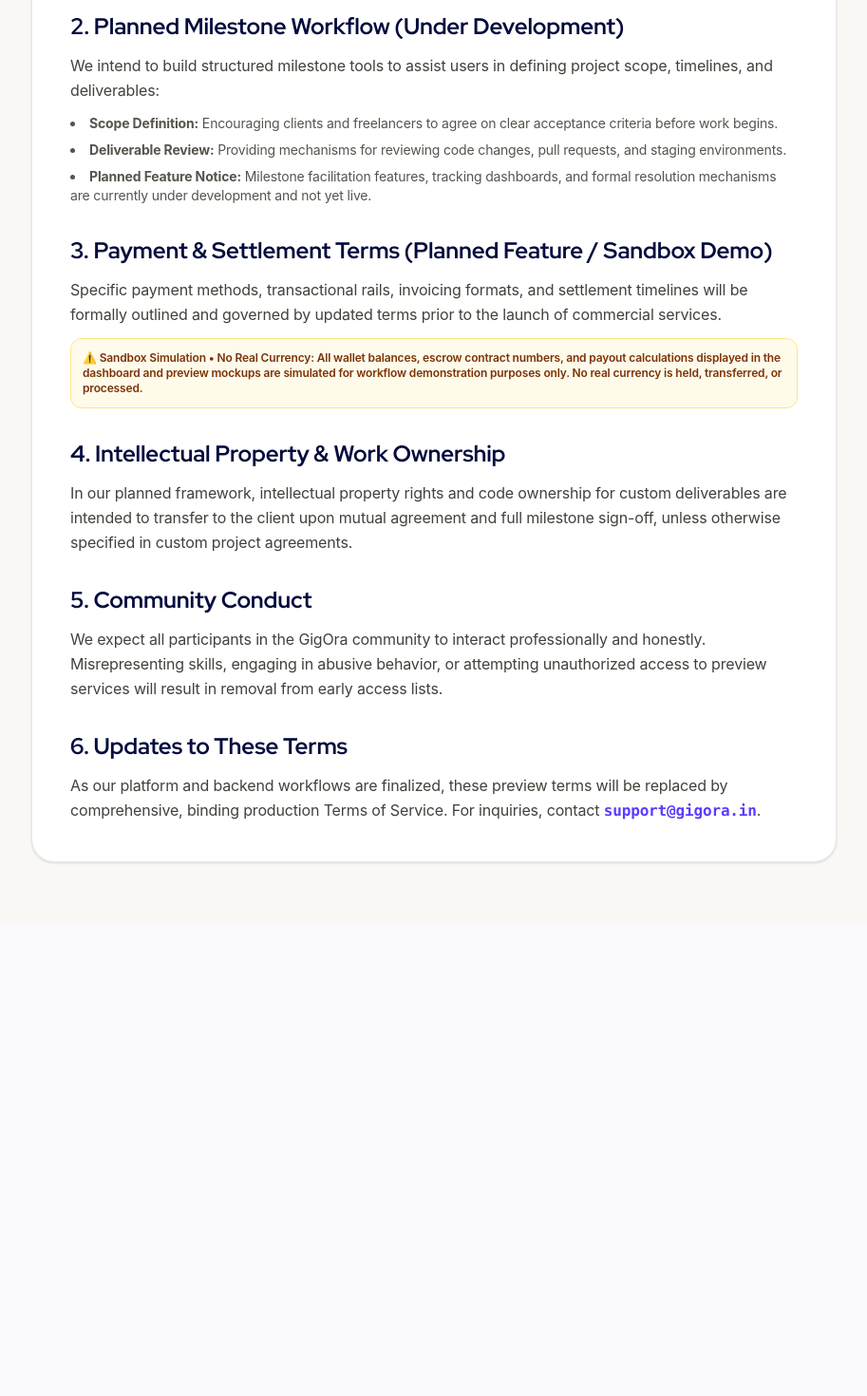
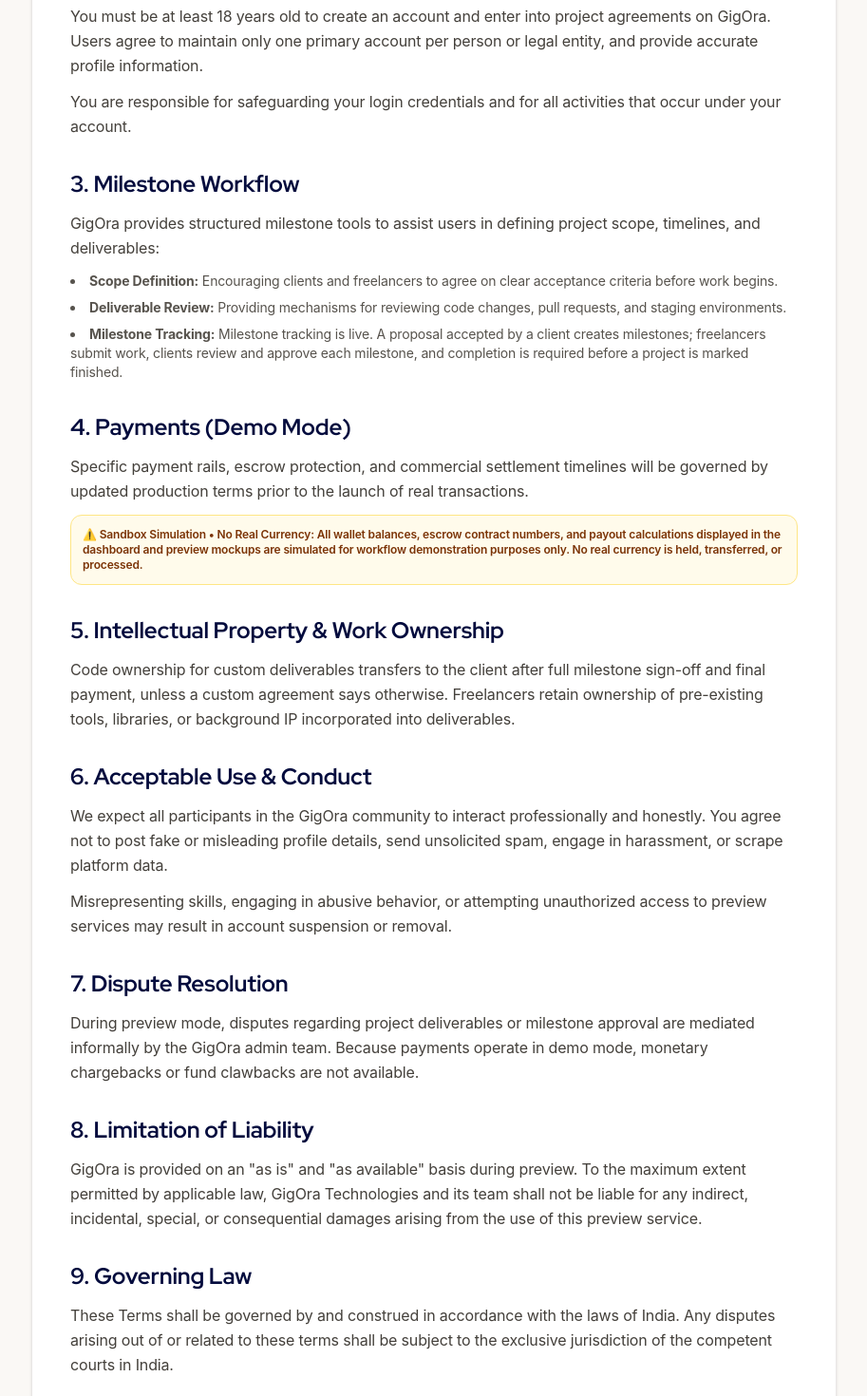
Before and after one commit to VIPK-GUPTA1827/GigOra, a React (Vite) app in the folder frontend/: page /terms in a window 1280 px wide. Shown: the part 680-2150 px from the top of the page at 95% size, without its empty margins (183-1096 px from the left). Before the commit the page ends 1652 px from the top, so only its background shows below. Built offline with nearby package versions, Linux system fonts and the light colour scheme; no server answers.

Commit message:
docs(frontend): update Terms.jsx with live milestone workflow, demo payments, IP transfer, and full legal sections

```diff
--- a/frontend/src/pages/Terms.jsx
+++ b/frontend/src/pages/Terms.jsx
@@ -47,68 +47,114 @@
               1. Platform Status & Scope
             </h2>
             <p>
-              GigOra is currently an early-stage preview exploring freelance marketplace concepts for technical talent in India. This website is a preview draft intended to gather interest and feedback from founders and software engineers.
+              GigOra is currently a live preview freelance marketplace for technical talent in India. Marketplace browsing, project posting, proposals, and milestone collaboration tools are functional. Payments currently operate in a simulated demo mode.
             </p>
             <p>
-              The platform is planned to focus initially on <strong>Software Development, Cloud & DevOps, AI/ML, and Product UI/UX</strong>. Actual service availability and operational features will be announced upon formal launch.
+              The platform focuses on <strong>Software Development, Cloud & DevOps, AI/ML, and Product UI/UX</strong>.
             </p>
           </section>
 
           {/* Section 2 */}
           <section className="space-y-3">
             <h2 className="text-xl sm:text-2xl font-display font-bold text-[#030B3D]">
-              2. Planned Milestone Workflow (Under Development)
+              2. Eligibility & Accounts
             </h2>
             <p>
-              We intend to build structured milestone tools to assist users in defining project scope, timelines, and deliverables:
+              You must be at least 18 years old to create an account and enter into project agreements on GigOra. Users agree to maintain only one primary account per person or legal entity, and provide accurate profile information.
             </p>
-            <ul className="space-y-2 list-disc list-inside text-stone-600 text-sm">
-              <li><strong>Scope Definition:</strong> Encouraging clients and freelancers to agree on clear acceptance criteria before work begins.</li>
-              <li><strong>Deliverable Review:</strong> Providing mechanisms for reviewing code changes, pull requests, and staging environments.</li>
-              <li><strong>Planned Feature Notice:</strong> Milestone facilitation features, tracking dashboards, and formal resolution mechanisms are currently under development and not yet live.</li>
-            </ul>
+            <p>
+              You are responsible for safeguarding your login credentials and for all activities that occur under your account.
+            </p>
           </section>
 
           {/* Section 3 */}
           <section className="space-y-3">
             <h2 className="text-xl sm:text-2xl font-display font-bold text-[#030B3D]">
-              3. Payment & Settlement Terms (Planned Feature / Sandbox Demo)
+              3. Milestone Workflow
             </h2>
             <p>
-              Specific payment methods, transactional rails, invoicing formats, and settlement timelines will be formally outlined and governed by updated terms prior to the launch of commercial services.
+              GigOra provides structured milestone tools to assist users in defining project scope, timelines, and deliverables:
+            </p>
+            <ul className="space-y-2 list-disc list-inside text-stone-600 text-sm">
+              <li><strong>Scope Definition:</strong> Encouraging clients and freelancers to agree on clear acceptance criteria before work begins.</li>
+              <li><strong>Deliverable Review:</strong> Providing mechanisms for reviewing code changes, pull requests, and staging environments.</li>
+              <li><strong>Milestone Tracking:</strong> Milestone tracking is live. A proposal accepted by a client creates milestones; freelancers submit work, clients review and approve each milestone, and completion is required before a project is marked finished.</li>
+            </ul>
+          </section>
+
+          {/* Section 4 */}
+          <section className="space-y-3">
+            <h2 className="text-xl sm:text-2xl font-display font-bold text-[#030B3D]">
+              4. Payments (Demo Mode)
+            </h2>
+            <p>
+              Specific payment rails, escrow protection, and commercial settlement timelines will be governed by updated production terms prior to the launch of real transactions.
             </p>
             <p className="text-xs text-amber-900 bg-amber-50 p-3 rounded-xl border border-amber-200 font-semibold">
               ⚠️ Sandbox Simulation • No Real Currency: All wallet balances, escrow contract numbers, and payout calculations displayed in the dashboard and preview mockups are simulated for workflow demonstration purposes only. No real currency is held, transferred, or processed.
             </p>
           </section>
 
-          {/* Section 4 */}
-          <section className="space-y-3">
-            <h2 className="text-xl sm:text-2xl font-display font-bold text-[#030B3D]">
-              4. Intellectual Property & Work Ownership
-            </h2>
-            <p>
-              In our planned framework, intellectual property rights and code ownership for custom deliverables are intended to transfer to the client upon mutual agreement and full milestone sign-off, unless otherwise specified in custom project agreements.
-            </p>
-          </section>
-
           {/* Section 5 */}
           <section className="space-y-3">
             <h2 className="text-xl sm:text-2xl font-display font-bold text-[#030B3D]">
-              5. Community Conduct
+              5. Intellectual Property & Work Ownership
             </h2>
             <p>
-              We expect all participants in the GigOra community to interact professionally and honestly. Misrepresenting skills, engaging in abusive behavior, or attempting unauthorized access to preview services will result in removal from early access lists.
+              Code ownership for custom deliverables transfers to the client after full milestone sign-off and final payment, unless a custom agreement says otherwise. Freelancers retain ownership of pre-existing tools, libraries, or background IP incorporated into deliverables.
             </p>
           </section>
 
           {/* Section 6 */}
           <section className="space-y-3">
             <h2 className="text-xl sm:text-2xl font-display font-bold text-[#030B3D]">
-              6. Updates to These Terms
+              6. Acceptable Use & Conduct
             </h2>
             <p>
-              As our platform and backend workflows are finalized, these preview terms will be replaced by comprehensive, binding production Terms of Service. For inquiries, contact <span className="font-mono text-[#593CFF] font-semibold">support@gigora.in</span>.
+              We expect all participants in the GigOra community to interact professionally and honestly. You agree not to post fake or misleading profile details, send unsolicited spam, engage in harassment, or scrape platform data.
+            </p>
+            <p>
+              Misrepresenting skills, engaging in abusive behavior, or attempting unauthorized access to preview services may result in account suspension or removal.
+            </p>
+          </section>
+
+          {/* Section 7 */}
+          <section className="space-y-3">
+            <h2 className="text-xl sm:text-2xl font-display font-bold text-[#030B3D]">
+              7. Dispute Resolution
+            </h2>
+            <p>
+              During preview mode, disputes regarding project deliverables or milestone approval are mediated informally by the GigOra admin team. Because payments operate in demo mode, monetary chargebacks or fund clawbacks are not available.
+            </p>
+          </section>
+
+          {/* Section 8 */}
+          <section className="space-y-3">
+            <h2 className="text-xl sm:text-2xl font-display font-bold text-[#030B3D]">
+              8. Limitation of Liability
+            </h2>
+            <p>
+              GigOra is provided on an "as is" and "as available" basis during preview. To the maximum extent permitted by applicable law, GigOra Technologies and its team shall not be liable for any indirect, incidental, special, or consequential damages arising from the use of this preview service.
+            </p>
+          </section>
+
+          {/* Section 9 */}
+          <section className="space-y-3">
+            <h2 className="text-xl sm:text-2xl font-display font-bold text-[#030B3D]">
+              9. Governing Law
+            </h2>
+            <p>
+              These Terms shall be governed by and construed in accordance with the laws of India. Any disputes arising out of or related to these terms shall be subject to the exclusive jurisdiction of the competent courts in India.
+            </p>
+          </section>
+
+          {/* Section 10 */}
+          <section className="space-y-3">
+            <h2 className="text-xl sm:text-2xl font-display font-bold text-[#030B3D]">
+              10. Updates to These Terms & Contact
+            </h2>
+            <p>
+              These are preview terms. They will be replaced by binding production Terms of Service before real payments go live. For inquiries, contact <a href="mailto:support@gigora.in" className="font-mono text-[#593CFF] font-semibold hover:underline">support@gigora.in</a>.
             </p>
           </section>
 
```
